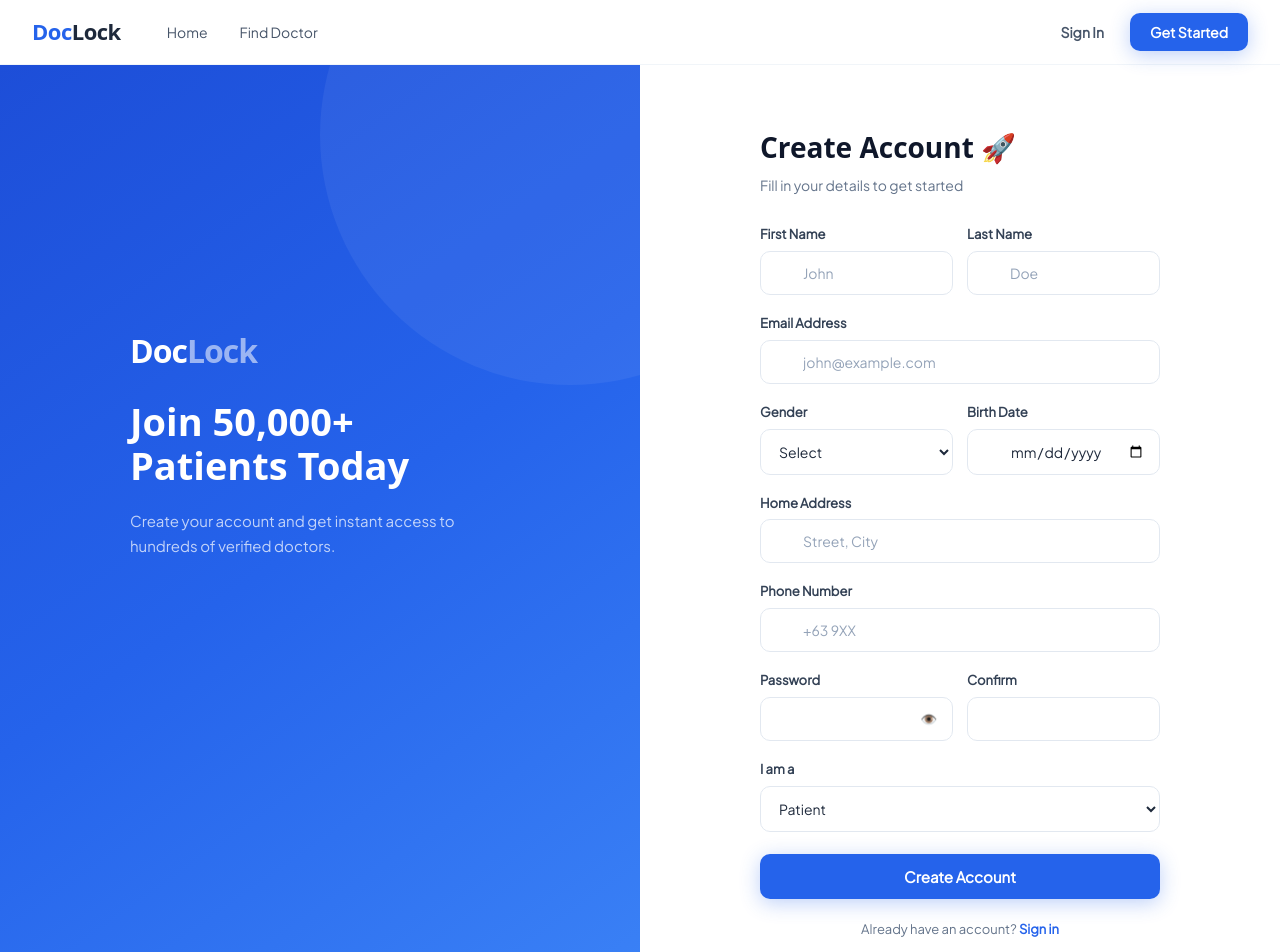
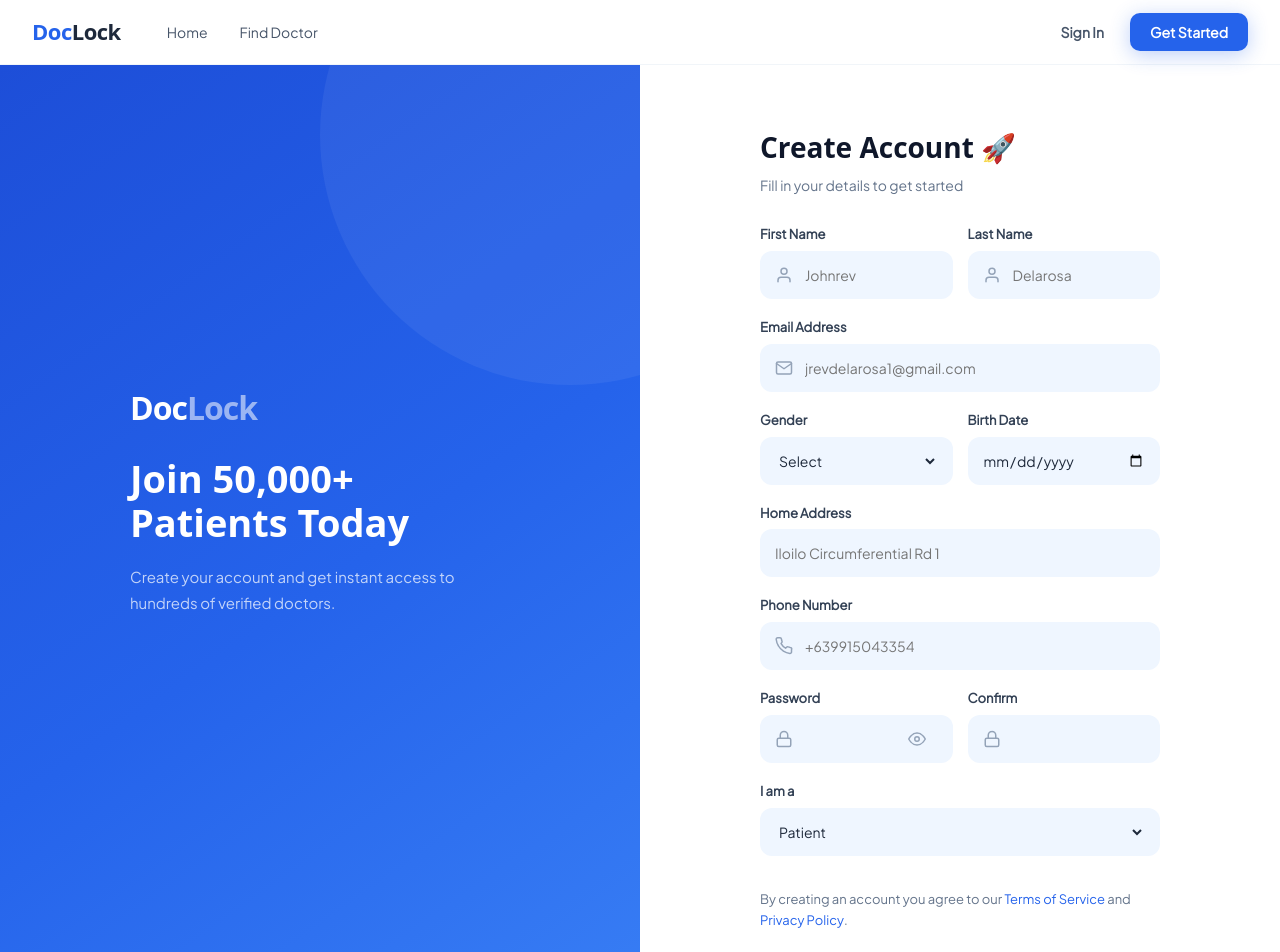
Before and after one commit to Rev0710/Doclock, a React (Vite) app in the folder doclock-project/client/: page /register in a window 1280 px wide. Shown: the top 952 px of the page. Built offline with nearby package versions, Linux system fonts and the light colour scheme.

Commit message:
Update registration form UI design and add validation error messages

```diff
--- a/doclock-project/client/src/pages/Login.css
+++ b/doclock-project/client/src/pages/Login.css
@@ -371,3 +371,108 @@
   .auth-visual { display: none; }
   .auth-form-panel { padding: 40px 24px; }
 }
+
+/* Container for input + icon */
+.field-wrap-modern {
+  display: flex;
+  align-items: center;
+  background-color: #eff6ff; /* Soft blue tint from photo 2 */
+  border: 1px solid transparent;
+  border-radius: 12px;
+  padding: 0 14px;
+  height: 48px;
+  transition: all 0.2s ease;
+}
+
+/* Change color when user clicks into the field */
+.field-wrap-modern:focus-within {
+  background-color: #ffffff;
+  border-color: #3b82f6;
+  box-shadow: 0 0 0 3px rgba(59, 130, 246, 0.1);
+}
+
+/* Error state styling */
+.field-wrap-modern.error {
+  border-color: #ef4444;
+  background-color: #fef2f2;
+}
+
+/* Icon style */
+.field-wrap-modern svg {
+  color: #94a3b8;
+  margin-right: 12px;
+  flex-shrink: 0;
+}
+
+/* Clean input & select resets */
+.field-wrap-modern input,
+.field-wrap-modern select {
+  background: transparent;
+  border: none;
+  outline: none;
+  width: 100%;
+  font-size: 14px;
+  color: #1e293b;
+  height: 100%;
+}
+
+/* Password eye button styling */
+.eye-toggle {
+  background: none;
+  border: none;
+  cursor: pointer;
+  padding: 0;
+  margin-left: 8px;
+  display: flex;
+  align-items: center;
+  color: #94a3b8;
+}
+
+.eye-toggle:hover {
+  color: #64748b;
+}
+
+/* Terms and Privacy text block */
+.terms-text {
+  font-size: 13px;
+  color: #64748b;
+  line-height: 1.6;
+  margin: 15px 0;
+}
+
+.terms-text a {
+  color: #2563eb;
+  text-decoration: none;
+  font-weight: 500;
+}
+
+/* Blue primary button with the shadow from the photo */
+.auth-submit-btn-modern {
+  width: 100%;
+  background-color: #2563eb;
+  color: #ffffff;
+  padding: 14px;
+  border-radius: 10px;
+  border: none;
+  font-weight: 600;
+  font-size: 16px;
+  cursor: pointer;
+  box-shadow: 0 8px 20px -6px rgba(37, 99, 235, 0.4);
+  transition: background 0.2s ease;
+}
+
+.auth-submit-btn-modern:hover {
+  background-color: #1d4ed8;
+}
+
+.auth-submit-btn-modern:disabled {
+  opacity: 0.7;
+  cursor: not-allowed;
+}
+
+/* Grid for side-by-side fields */
+.field-grid-2 {
+  display: grid;
+  grid-template-columns: 1fr 1fr;
+  gap: 15px;
+}
--- a/doclock-project/client/src/pages/Register.jsx
+++ b/doclock-project/client/src/pages/Register.jsx
@@ -1,10 +1,10 @@
 import React, { useState } from 'react'
 import { Link, useNavigate } from 'react-router-dom'
 import { useAuth } from '../context/AuthContext.jsx'
-import './Login.css'
+import './Login.css' // Ensure the CSS below is added to this file
 
 export default function Register() {
-  const { register } = useAuth() // This function must save token to localStorage
+  const { register } = useAuth()
   const navigate = useNavigate()
 
   const todayDate = new Date().toISOString().split('T')[0];
@@ -44,7 +44,6 @@ export default function Register() {
     setErrors({});
 
     try {
-      // 1. Sending cleaned data to the backend
       const userData = await register({
         name: `${form.firstName.trim()} ${form.lastName.trim()}`,
         email: form.email.toLowerCase().trim(),
@@ -56,8 +55,6 @@ export default function Register() {
         birthDate: form.birthDate,
       });
 
-      // 2. Logic to direct user to the correct dashboard based on role
-      // If the register function was successful, navigate:
       if (userData?.role === 'doctor') {
         navigate('/doctor-dashboard', { replace: true });
       } else {
@@ -65,10 +62,8 @@ export default function Register() {
       }
 
     } catch (err) {
-      // 3. Informative error message from your Backend
       const errorMessage = err.response?.data?.message || 'Registration failed. Please try again.';
       setErrors({ api: errorMessage });
-      console.error("Registration Error:", err.response?.data || err.message);
     } finally {
       setLoading(false);
     }
@@ -81,6 +76,7 @@ export default function Register() {
 
   return (
     <div className="auth-page">
+      {/* Visual Side Panel */}
       <div className="auth-visual">
         <div className="auth-visual-inner">
           <div className="auth-logo">Doc<span>Lock</span></div>
@@ -102,6 +98,7 @@ export default function Register() {
         <div className="auth-bg-blob auth-bg-blob--1" />
       </div>
 
+      {/* Main Registration Form Panel */}
       <div className="auth-form-panel">
         <div className="auth-form-box anim-fade-up">
           <div className="auth-form-header">
@@ -115,15 +112,17 @@ export default function Register() {
             <div className="field-grid-2">
               <div className="field-group">
                 <label className="field-label">First Name</label>
-                <div className={`field-wrap ${errors.firstName ? 'error' : ''}`}>
-                  <input type="text" className="field-input" placeholder="John" value={form.firstName} onChange={set('firstName')} />
+                <div className={`field-wrap-modern ${errors.firstName ? 'error' : ''}`}>
+                  <IconUser />
+                  <input type="text" placeholder="Johnrev" value={form.firstName} onChange={set('firstName')} />
                 </div>
                 {errors.firstName && <p className="field-error">{errors.firstName}</p>}
               </div>
               <div className="field-group">
                 <label className="field-label">Last Name</label>
-                <div className={`field-wrap ${errors.lastName ? 'error' : ''}`}>
-                  <input type="text" className="field-input" placeholder="Doe" value={form.lastName} onChange={set('lastName')} />
+                <div className={`field-wrap-modern ${errors.lastName ? 'error' : ''}`}>
+                  <IconUser />
+                  <input type="text" placeholder="Delarosa" value={form.lastName} onChange={set('lastName')} />
                 </div>
                 {errors.lastName && <p className="field-error">{errors.lastName}</p>}
               </div>
@@ -131,8 +130,9 @@ export default function Register() {
 
             <div className="field-group">
               <label className="field-label">Email Address</label>
-              <div className={`field-wrap ${errors.email ? 'error' : ''}`}>
-                <input type="email" className="field-input" placeholder="john@example.com" value={form.email} onChange={set('email')} />
+              <div className={`field-wrap-modern ${errors.email ? 'error' : ''}`}>
+                <IconMail />
+                <input type="email" placeholder="jrevdelarosa1@gmail.com" value={form.email} onChange={set('email')} />
               </div>
               {errors.email && <p className="field-error">{errors.email}</p>}
             </div>
@@ -140,57 +140,78 @@ export default function Register() {
             <div className="field-grid-2">
               <div className="field-group">
                 <label className="field-label">Gender</label>
-                <select className="field-select" value={form.gender} onChange={set('gender')}>
+                <div className="field-wrap-modern">
+                  <select value={form.gender} onChange={set('gender')}>
                     <option value="">Select</option>
                     <option value="Male">Male</option>
                     <option value="Female">Female</option>
                   </select>
+                </div>
                 {errors.gender && <p className="field-error">{errors.gender}</p>}
               </div>
               <div className="field-group">
                 <label className="field-label">Birth Date</label>
-                <input type="date" className="field-input" min={minDate} max={todayDate} value={form.birthDate} onChange={set('birthDate')} />
+                <div className="field-wrap-modern">
+                  <input type="date" min={minDate} max={todayDate} value={form.birthDate} onChange={set('birthDate')} />
+                </div>
                 {errors.birthDate && <p className="field-error">{errors.birthDate}</p>}
               </div>
             </div>
 
             <div className="field-group">
               <label className="field-label">Home Address</label>
-              <input type="text" className="field-input" placeholder="Street, City" value={form.address} onChange={set('address')} />
+              <div className="field-wrap-modern">
+                <input type="text" placeholder="Iloilo Circumferential Rd 1" value={form.address} onChange={set('address')} />
+              </div>
               {errors.address && <p className="field-error">{errors.address}</p>}
             </div>
 
             <div className="field-group">
               <label className="field-label">Phone Number</label>
-              <input type="tel" className="field-input" placeholder="+63 9XX" value={form.phone} onChange={set('phone')} />
+              <div className={`field-wrap-modern ${errors.phone ? 'error' : ''}`}>
+                <IconPhone />
+                <input type="tel" placeholder="+639915043354" value={form.phone} onChange={set('phone')} />
+              </div>
               {errors.phone && <p className="field-error">{errors.phone}</p>}
             </div>
 
             <div className="field-grid-2">
               <div className="field-group">
                 <label className="field-label">Password</label>
-                <div className={`field-wrap ${errors.password ? 'error' : ''}`}>
-                  <input type={showPass ? 'text' : 'password'} className="field-input" value={form.password} onChange={set('password')} />
-                  <button type="button" className="field-eye" onClick={() => setShowPass(!showPass)}>👁️</button>
+                <div className={`field-wrap-modern ${errors.password ? 'error' : ''}`}>
+                  <IconLock />
+                  <input type={showPass ? 'text' : 'password'} value={form.password} onChange={set('password')} />
+                  <button type="button" className="eye-toggle" onClick={() => setShowPass(!showPass)}>
+                    {showPass ? <IconEyeOff /> : <IconEye />}
+                  </button>
                 </div>
+                {errors.password && <p className="field-error">{errors.password}</p>}
               </div>
               <div className="field-group">
                 <label className="field-label">Confirm</label>
-                <div className={`field-wrap ${errors.confirm ? 'error' : ''}`}>
-                  <input type={showPass ? 'text' : 'password'} className="field-input" value={form.confirm} onChange={set('confirm')} />
+                <div className={`field-wrap-modern ${errors.confirm ? 'error' : ''}`}>
+                  <IconLock />
+                  <input type={showPass ? 'text' : 'password'} value={form.confirm} onChange={set('confirm')} />
                 </div>
+                {errors.confirm && <p className="field-error">{errors.confirm}</p>}
               </div>
             </div>
 
             <div className="field-group">
               <label className="field-label">I am a</label>
-              <select className="field-select" value={form.role} onChange={set('role')}>
+              <div className="field-wrap-modern">
+                <select value={form.role} onChange={set('role')}>
                   <option value="patient">Patient</option>
                   <option value="doctor">Doctor</option>
                 </select>
               </div>
+            </div>
 
-            <button type="submit" className="auth-submit-btn" disabled={loading}>
+            <p className="terms-text">
+              By creating an account you agree to our <a href="#">Terms of Service</a> and <a href="#">Privacy Policy</a>.
+            </p>
+
+            <button type="submit" className="auth-submit-btn-modern" disabled={loading}>
               {loading ? 'Creating account...' : 'Create Account'}
             </button>
           </form>
@@ -204,10 +225,10 @@ export default function Register() {
   )
 }
 
-/* ── Icons (Kept as they were) ── */
-const IconUser  = () => <svg width="16" height="16" viewBox="0 0 24 24" fill="none" stroke="currentColor" strokeWidth="2"><path d="M20 21v-2a4 4 0 0 0-4-4H8a4 4 0 0 0-4 4v2"/><circle cx="12" cy="7" r="4"/></svg>
-const IconMail  = () => <svg width="16" height="16" viewBox="0 0 24 24" fill="none" stroke="currentColor" strokeWidth="2"><path d="M4 4h16c1.1 0 2 .9 2 2v12c0 1.1-.9 2-2 2H4c-1.1 0-2-.9-2-2V6c0-1.1.9-2 2-2z"/><polyline points="22,6 12,13 2,6"/></svg>
-const IconPhone = () => <svg width="16" height="16" viewBox="0 0 24 24" fill="none" stroke="currentColor" strokeWidth="2"><path d="M22 16.92v3a2 2 0 0 1-2.18 2 19.79 19.79 0 0 1-8.63-3.07A19.5 19.5 0 0 1 4.69 12a19.79 19.79 0 0 1-3.07-8.67A2 2 0 0 1 3.62 1h3a2 2 0 0 1 2 1.72c.127.96.361 1.903.7 2.81a2 2 0 0 1-.45 2.11L8.09 8.91a16 16 0 0 0 6 6l1.27-1.27a2 2 0 0 1 2.11-.45c.907.339 1.85.573 2.81.7A2 2 0 0 1 22 16.92z"/></svg>
-const IconLock  = () => <svg width="16" height="16" viewBox="0 0 24 24" fill="none" stroke="currentColor" strokeWidth="2"><rect x="3" y="11" width="18" height="11" rx="2"/><path d="M7 11V7a5 5 0 0 1 10 0v4"/></svg>
-const IconEye   = () => <svg width="16" height="16" viewBox="0 0 24 24" fill="none" stroke="currentColor" strokeWidth="2"><path d="M1 12s4-8 11-8 11 8 11 8-4 8-11 8-11-8-11-8z"/><circle cx="12" cy="12" r="3"/></svg>
-const IconEyeOff= () => <svg width="16" height="16" viewBox="0 0 24 24" fill="none" stroke="currentColor" strokeWidth="2"><path d="M17.94 17.94A10.07 10.07 0 0 1 12 20c-7 0-11-8-11-8a18.45 18.45 0 0 1 5.06-5.94M9.9 4.24A9.12 9.12 0 0 1 12 4c7 0 11 8 11 8a18.5 18.5 0 0 1-2.16 3.19m-6.72-1.07a3 3 0 1 1-4.24-4.24"/><line x1="1" y1="1" x2="23" y2="23"/></svg>
+/* ── Inline Icon Components ── */
+const IconUser  = () => <svg width="18" height="18" viewBox="0 0 24 24" fill="none" stroke="currentColor" strokeWidth="2" strokeLinecap="round" strokeLinejoin="round"><path d="M20 21v-2a4 4 0 0 0-4-4H8a4 4 0 0 0-4 4v2"/><circle cx="12" cy="7" r="4"/></svg>
+const IconMail  = () => <svg width="18" height="18" viewBox="0 0 24 24" fill="none" stroke="currentColor" strokeWidth="2" strokeLinecap="round" strokeLinejoin="round"><path d="M4 4h16c1.1 0 2 .9 2 2v12c0 1.1-.9 2-2 2H4c-1.1 0-2-.9-2-2V6c0-1.1.9-2 2-2z"/><polyline points="22,6 12,13 2,6"/></svg>
+const IconPhone = () => <svg width="18" height="18" viewBox="0 0 24 24" fill="none" stroke="currentColor" strokeWidth="2" strokeLinecap="round" strokeLinejoin="round"><path d="M22 16.92v3a2 2 0 0 1-2.18 2 19.79 19.79 0 0 1-8.63-3.07A19.5 19.5 0 0 1 4.69 12a19.79 19.79 0 0 1-3.07-8.67A2 2 0 0 1 3.62 1h3a2 2 0 0 1 2 1.72c.127.96.361 1.903.7 2.81a2 2 0 0 1-.45 2.11L8.09 8.91a16 16 0 0 0 6 6l1.27-1.27a2 2 0 0 1 2.11-.45c.907.339 1.85.573 2.81.7A2 2 0 0 1 22 16.92z"/></svg>
+const IconLock  = () => <svg width="18" height="18" viewBox="0 0 24 24" fill="none" stroke="currentColor" strokeWidth="2" strokeLinecap="round" strokeLinejoin="round"><rect x="3" y="11" width="18" height="11" rx="2" ry="2"/><path d="M7 11V7a5 5 0 0 1 10 0v4"/></svg>
+const IconEye   = () => <svg width="18" height="18" viewBox="0 0 24 24" fill="none" stroke="currentColor" strokeWidth="2" strokeLinecap="round" strokeLinejoin="round"><path d="M1 12s4-8 11-8 11 8 11 8-4 8-11 8-11-8-11-8z"/><circle cx="12" cy="12" r="3"/></svg>
+const IconEyeOff= () => <svg width="18" height="18" viewBox="0 0 24 24" fill="none" stroke="currentColor" strokeWidth="2" strokeLinecap="round" strokeLinejoin="round"><path d="M17.94 17.94A10.07 10.07 0 0 1 12 20c-7 0-11-8-11-8a18.45 18.45 0 0 1 5.06-5.94M9.9 4.24A9.12 9.12 0 0 1 12 4c7 0 11 8 11 8a18.5 18.5 0 0 1-2.16 3.19m-6.72-1.07a3 3 0 1 1-4.24-4.24"/><line x1="1" y1="1" x2="23" y2="23"/></svg>
```
Lines whose indentation alone changed are shown as unchanged.
